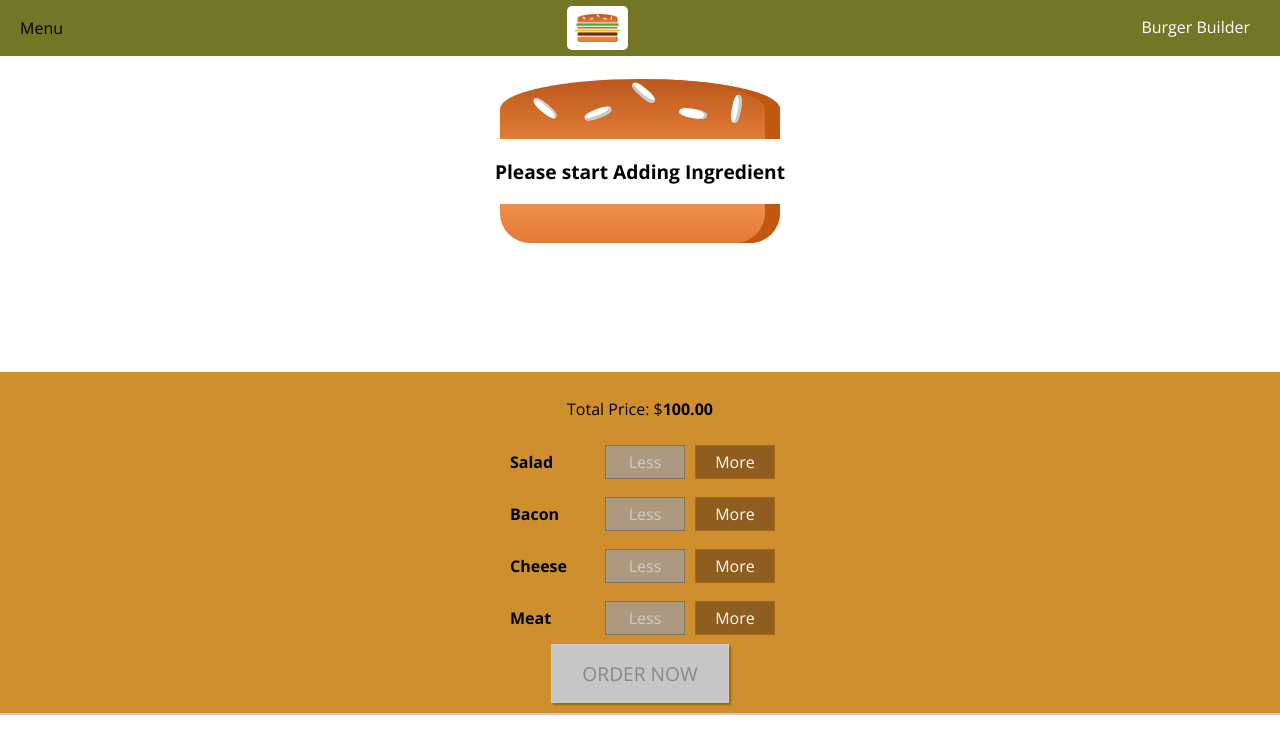
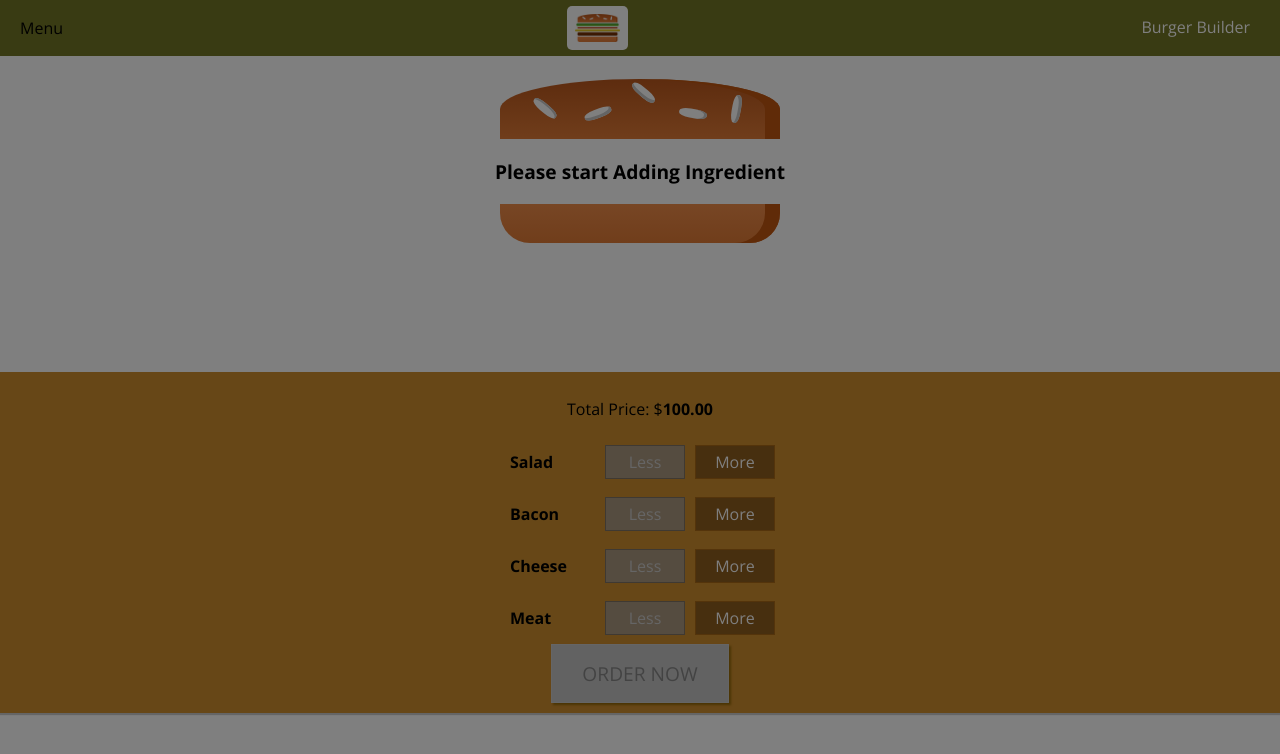
Before and after one commit to woobaik/react, a React app in the folder burger/: page / in a window 1280 px wide. Shown: the top 754 px of the page. Built offline with nearby package versions, Linux system fonts and the light colour scheme.

Commit message:
Add Back drop for menu button

```diff
--- a/burger/src/components/Layout/Layout.js
+++ b/burger/src/components/Layout/Layout.js
@@ -6,14 +6,29 @@ import SideDrawer from '../UI/Navigation/SideDrawer/SideDrawer';
 
 
 
-const layout = ( props ) => (
-  <Aux>
-    <Toolbar />
-    <SideDrawer />
-    <main className={classes.Content}>
-      {props.children}
-    </main>
-  </Aux>
-);
+class Layout extends React.Component {
 
-export default layout
+  state = {
+    showSideDrawer: true
+  }
+  sideDrawerClosedHandler = () => {
+    this.setState({showSideDrawer: false})
+  }
+
+
+
+  render() {
+    return(
+      <Aux>
+        <Toolbar />
+        <SideDrawer open={this.state.showSideDrawer} closed={this.sideDrawerClosedHandler}/>
+        <main className={classes.Content}>
+          {this.props.children}
+        </main>
+      </Aux>
+    )
+  }
+}
+
+
+export default Layout
--- /dev/null
+++ b/burger/src/components/UI/Navigation/SideDrawer/DrawerToggle/DrawerToggle.js
@@ -0,0 +1,11 @@
+import React from 'react';
+
+const drawerToggle = (props) => {
+  return (
+    <div onClick={props.clicked}>
+    Menu
+    </div>
+  );
+};
+
+export default drawerToggle
--- a/burger/src/components/UI/Navigation/SideDrawer/SideDrawer.js
+++ b/burger/src/components/UI/Navigation/SideDrawer/SideDrawer.js
@@ -8,12 +8,17 @@ import Backdrop from '../../../UI/Backdrop/Backdrop'
 import Aux from '../../../../hoc/Aux'
 
 
-const sideDrawer = () => {
+const sideDrawer = (props) => {
 
+  let attachedClasses = [classes.SideDrawer, classes.Close];
+
+  if (props.open) {
+    attachedClasses = [classes.SideDrawer, classes.Open];
+  }
   return(
     <Aux>
-      <Backdrop />
-      <div className={classes.SideDrawer}>
+      <Backdrop show={props.open} clicked={props.closed} />
+      <div className={attachedClasses.join(' ')}>
         <div className={classes.Logo}>
           <Logo />
         </div>
--- a/burger/src/components/UI/Navigation/Toolbar/Toolbar.js
+++ b/burger/src/components/UI/Navigation/Toolbar/Toolbar.js
@@ -2,10 +2,11 @@ import React from 'react';
 import classes from './Toolbar.module.css';
 import Logo from '../../../Logo/Logo';
 import NavigationItems from '../NavigationItems/NavigationItems';
+import DrawerToggle from '../SideDrawer/DrawerToggle/DrawerToggle'
 
-const toolbar = () => (
+const toolbar = (props) => (
   <header className={classes.Toolbar}>
-    <div>Menu</div>
+    <DrawerToggle clicked={props.sideDrawerToggleClicked}/>
     <div className={classes.Logo}>
       <Logo />
     </div>
```
